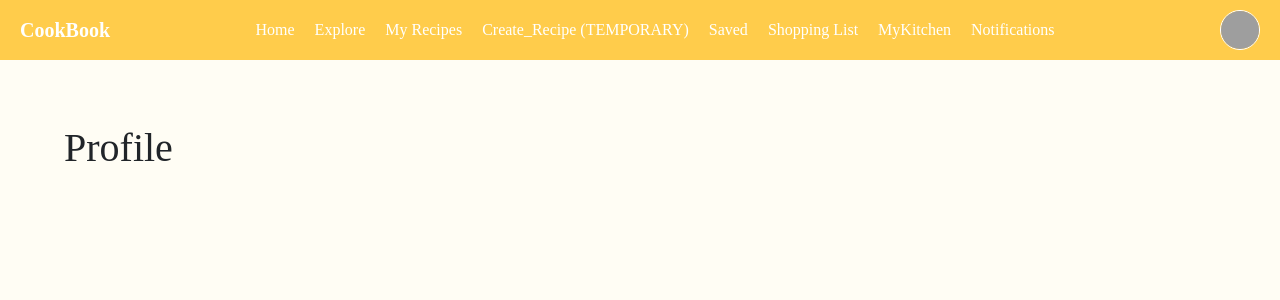
After one commit to Angela74180/AWD_Group_Project, a Flask app: page /profile in a window 1280 px wide. The commit adds this page. Shown: the top 300 px of the page. Run offline with Flask 3, Linux system fonts and the light colour scheme; grey boxes are pictures that could not be loaded.

Commit message:
Made the profile an image rather than a button and connected it to the profile page.

```diff
--- a/app/routes.py
+++ b/app/routes.py
@@ -341,3 +341,8 @@ def login():
 @app.route('/signup', methods=['GET', 'POST'])
 def signup():
     return render_template('signupPage.html')
+
+
+@app.route("/profile")
+def profile():
+    return render_template("profilePage.html")
--- a/app/static/custom.css
+++ b/app/static/custom.css
@@ -151,15 +151,6 @@ select {
   }
 }
 
-.profile-btn{
-  border: 0.25px solid rgb(255, 255, 255);
-  border-radius: 50%;
-  width:40px;
-  height:40px;
-
-  margin-left: 20px;
-}
-
 .explore-bar {
   display: flex;
   align-items: center;
@@ -218,6 +209,14 @@ select {
 
 .nav-links li a:hover {
   text-decoration: underline;
+}
+
+.profile-btn{
+  border: 1px solid rgb(255, 255, 255);
+  border-radius: 50%;
+  width:40px;
+  height:40px;
+  margin-left: 20px;
 }
 
 #spotlight {
--- a/app/templates/base.html
+++ b/app/templates/base.html
@@ -23,9 +23,8 @@
                 <li><a href="/shopping_list">Shopping List</a></li>
                 <li><a href="/mykitchen">MyKitchen</a></li>
                 <li><a href="/notifications">Notifications</a></li>
-                <li><a href="/profile">Profile</a></li>
             </ul>
-            <button img src ="https://cdn.pixabay.com/photo/2015/10/05/22/37/blank-profile-picture-973460_640.png" class="profile-btn"></button>
+            <a href="/profile"><img src ="https://gleephoria.in/wp-content/uploads/2024/10/WhatsApp-Image-2023-07-14-at-6.04.12-PM.jpeg" class="profile-btn"></a>
         </nav>
 
         {% block header %}{% endblock %}
--- /dev/null
+++ b/app/templates/profilePage.html
@@ -0,0 +1,10 @@
+{% extends "base.html" %}
+
+{% block title %}Profile - CookBook{% endblock %}
+
+{% block scripts %}
+{% endblock %}
+
+{% block content %}
+<h1>Profile</h1>
+{% endblock %}
```
